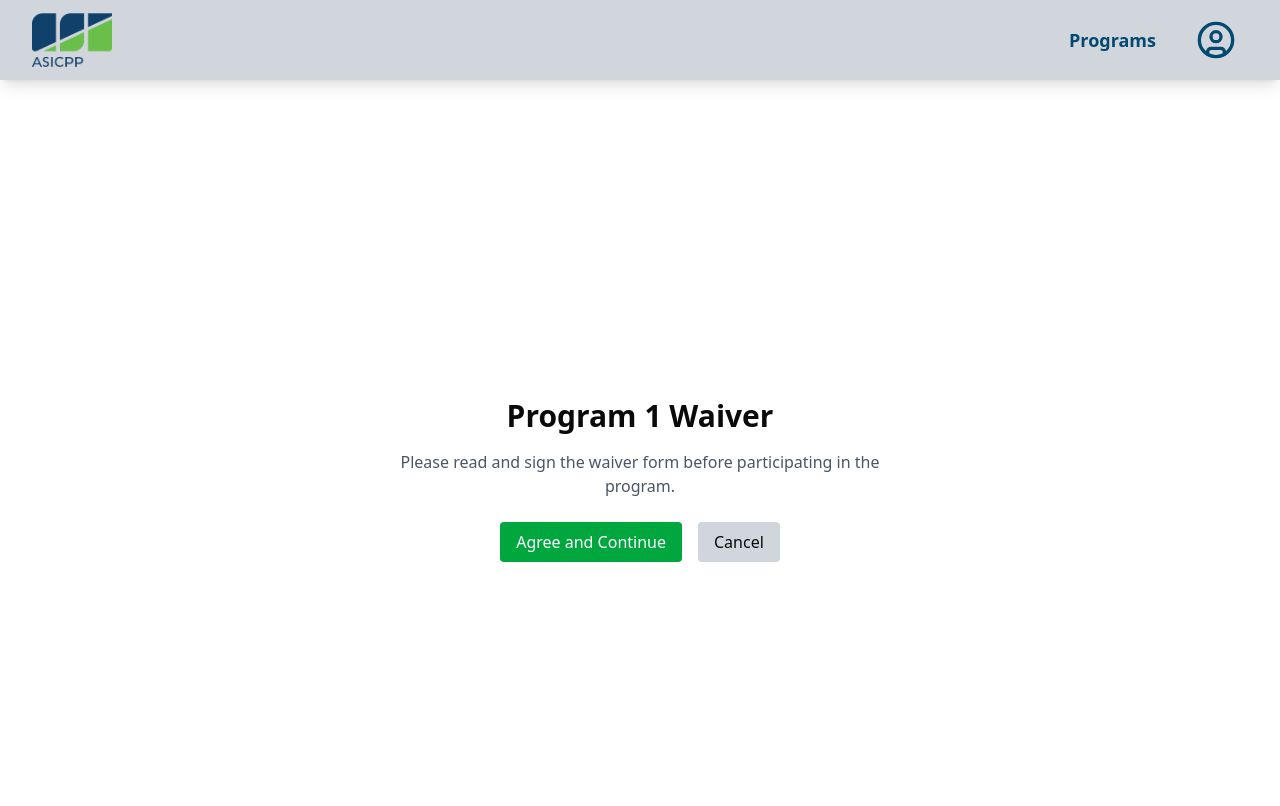
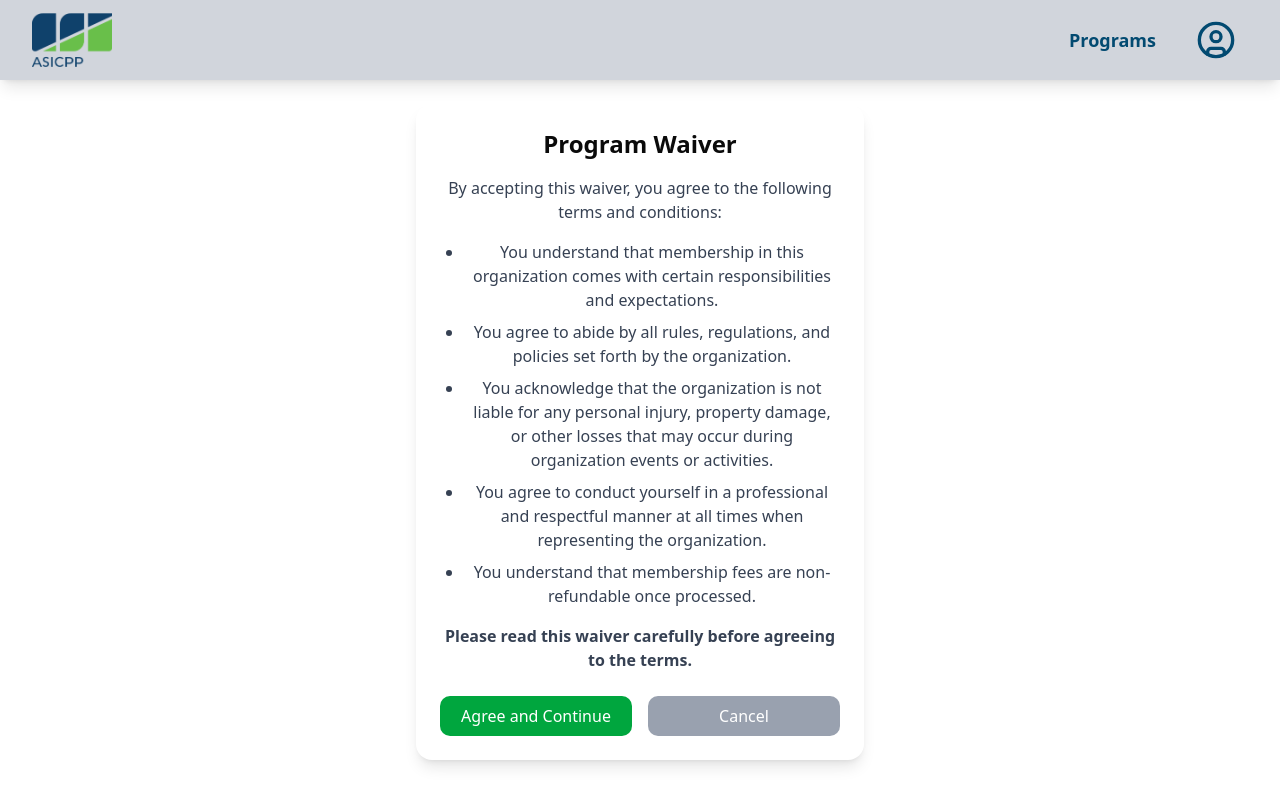
Before and after one commit to ngcp-project/ASIST-Hackathon2025, a Next.js app in the folder frontend/my-app/: page /programs/1/waiver in a window 1280 px wide. Shown: the top 806 px of the page. Built offline with nearby package versions, Linux system fonts and the light colour scheme; no server answers.

Commit message:
programs and program [id] page

```diff
--- a/frontend/my-app/app/(routes)/programs/[id]/page.tsx
+++ b/frontend/my-app/app/(routes)/programs/[id]/page.tsx
@@ -1,70 +1,92 @@
-import React from "react";
-import Link from "next/link";
-import { getProgramById } from "@/lib/mockData/programs";
+// app/programs/[id]/page.tsx
+"use client";
 
-interface ProgramPageProps {
-  params: Promise<{ id: string }>;
-}
+import { useEffect, useState } from "react";
+import { useParams, useRouter } from "next/navigation";
+import { createClient } from "@/lib/supabase/client";
 
-export default async function ProgramDetailPage({ params }: ProgramPageProps) {
-  const { id } = await params;
-  const program = await getProgramById(id);
+export default function ProgramDetailPage() {
+  const { id } = useParams();
+  const router = useRouter();
+  const supabase = createClient();
 
-  if (!program) {
-    return (
-      <div className="min-h-screen flex flex-col">
-        <main className="flex flex-col items-center justify-center h-full text-gray-700">
-          <h1 className="text-2xl font-semibold mb-4">Program not found</h1>
-          <p>Requested program (ID: {id}) does not exist.</p>
-        </main>
-      </div>
-    );
-  }
+  const [program, setProgram] = useState<any>(null);
+  const [isRegistered, setIsRegistered] = useState(false);
+  const [loading, setLoading] = useState(true);
 
-  const formatTime = (time: string) =>
-    new Date(time).toLocaleString("en-US", {
-      weekday: "short",
-      month: "short",
-      day: "numeric",
-      hour: "numeric",
-      minute: "2-digit",
-    });
+  // Fetch program data from Supabase
+  useEffect(() => {
+    const fetchProgram = async () => {
+      const { data, error } = await supabase
+        .from("programs")
+        .select("*")
+        .eq("id", id)
+        .single();
+
+      if (error) console.error(error);
+      else setProgram(data);
+
+      // Check local storage for registration state
+      const stored = localStorage.getItem(`registered_${id}`);
+      if (stored === "true") setIsRegistered(true);
+
+      setLoading(false);
+    };
+
+    fetchProgram();
+  }, [id, supabase]);
+
+  const handleRegister = () => {
+    if (isRegistered) {
+      // Unregister
+      localStorage.removeItem(`registered_${id}`);
+      setIsRegistered(false);
+    } else {
+      // Go to waiver first
+      router.push(`/programs/${id}/waiver`);
+    }
+  };
+
+  // After waiver, the page can re-check localStorage (see below)
+  useEffect(() => {
+    const stored = localStorage.getItem(`registered_${id}`);
+    if (stored === "true") setIsRegistered(true);
+  }, [id]);
+
+  if (loading) return <p className="text-center mt-10">Loading...</p>;
+  if (!program) return <p className="text-center mt-10">Program not found</p>;
 
   return (
-    <div className="min-h-screen flex flex-col">
-      <main className="flex flex-col items-center px-6 py-12">
-        <div className="bg-gray-100 w-full max-w-3xl p-8 rounded-md shadow text-left">
-          <h1 className="text-3xl font-bold mb-3 text-gray-900">
-            {program.title}
-          </h1>
+    <div className="flex flex-col items-center mt-6 min-h-screen p-6">
+      <div className="max-w-md w-full bg-white shadow-lg rounded-2xl p-6">
+        <h1 className="text-2xl font-bold mb-3 text-center">{program.title}</h1>
+        <p className="text-gray-700 mb-3">{program.description}</p>
+        <p className="text-sm text-gray-500 mb-1">
+          <strong>Location:</strong> {program.location}
+        </p>
+        console.log("Program data:", program);
+        <p className="text-sm text-gray-500 mb-4">
+            <strong>Time:</strong>{" "}
+            {new Date(program.start_time).toLocaleString("en-US", {
+              dateStyle: "medium",timeStyle: "short",
+              })}{" "}
+              -{" "}
+            {new Date(program.end_time).toLocaleString("en-US", {
+              dateStyle: "medium",timeStyle: "short",})}
+        </p>
 
-          <p className="text-gray-700 mb-6 leading-relaxed">
-            {program.description}
-          </p>
 
-          <div className="border-t border-gray-300 pt-4 space-y-2 text-gray-800">
-            <p>
-              <strong>Location:</strong> {program.location}
-            </p>
-            <p>
-              <strong>Starts:</strong> {formatTime(program.startTime)}
-            </p>
-            <p>
-              <strong>Ends:</strong> {formatTime(program.endTime)}
-            </p>
-          </div>
-
-          {/*Register Button */}
-          <div className="mt-8 flex justify-center">
-            <Link
-              href={`/programs/${program.id}/waiver`}
-              className="px-6 py-2 bg-blue-600 text-white rounded-md hover:bg-blue-700 transition"
-            >
-              Register
-            </Link>
-          </div>
-        </div>
-      </main>
+        <button
+          onClick={handleRegister}
+          className={`w-full py-2 rounded-lg font-semibold transition ${
+            isRegistered
+              ? "bg-red-500 text-white hover:bg-red-600"
+              : "bg-blue-600 text-white hover:bg-blue-700"
+          }`}
+        >
+          {isRegistered ? "Unregister" : "Register"}
+        </button>
+      </div>
     </div>
   );
 }
--- a/frontend/my-app/app/(routes)/programs/[id]/waiver/page.tsx
+++ b/frontend/my-app/app/(routes)/programs/[id]/waiver/page.tsx
@@ -1,29 +1,51 @@
-import Link from "next/link";
+// app/programs/[id]/waiver/page.tsx
+"use client";
 
-export default async function WaiverPage({ params }: { params: Promise<{ id: string }> }) {
-  const { id } = await params;
+import { useRouter, useParams } from "next/navigation";
+
+export default function WaiverPage() {
+  const router = useRouter();
+  const { id } = useParams();
+
+  const handleAgree = () => {
+    localStorage.setItem(`registered_${id}`, "true");
+    router.push(`/programs/${id}`);
+  };
+
+  const handleCancel = () => {
+    router.push(`/programs/${id}`);
+  };
 
   return (
-    <div className="min-h-screen flex flex-col items-center justify-center p-8">
-      <h1 className="text-3xl font-bold mb-4">Program {id} Waiver</h1>
-      <p className="text-gray-600 mb-6 max-w-lg text-center">
-        Please read and sign the waiver form before participating in the program.
-      </p>
+    <div className="flex flex-col items-center min-h-screen p-6">
+      <div className="max-w-md w-full bg-white shadow-lg rounded-2xl p-6 text-center">
+        <h1 className="text-2xl font-bold mb-4">Program Waiver</h1>
+        <div className="text-gray-700 space-y-4 items-center mb-6">
+        <p>By accepting this waiver, you agree to the following terms and conditions:</p>
+        <ul className="list-disc pl-6 space-y-2">
+          <li>You understand that membership in this organization comes with certain responsibilities and expectations.</li>
+          <li>You agree to abide by all rules, regulations, and policies set forth by the organization.</li>
+          <li>You acknowledge that the organization is not liable for any personal injury, property damage, or other losses that may occur during organization events or activities.</li>
+          <li>You agree to conduct yourself in a professional and respectful manner at all times when representing the organization.</li>
+          <li> You understand that membership fees are non-refundable once processed.</li>
+        </ul>
+        <p className="font-semibold"> Please read this waiver carefully before agreeing to the terms.</p>
+      </div>
 
-      <div className="flex gap-4">
-        <Link
-          href={`/programs/${id}`}
-          className="px-4 py-2 bg-green-600 text-white rounded hover:bg-green-700"
-        >
-          Agree and Continue
-        </Link>
-
-        <Link
-          href={`/programs/${id}`}
-          className="px-4 py-2 bg-gray-300 rounded hover:bg-gray-400"
-        >
-          Cancel
-        </Link>
+        <div className="flex gap-4">
+          <button
+            onClick={handleAgree}
+            className="flex-1 bg-green-600 text-white py-2 rounded-lg hover:bg-green-700"
+          >
+            Agree and Continue
+          </button>
+          <button
+            onClick={handleCancel}
+            className="flex-1 bg-gray-400 text-white py-2 rounded-lg hover:bg-gray-500"
+          >
+            Cancel
+          </button>
+        </div>
       </div>
     </div>
   );
--- a/frontend/my-app/app/(routes)/programs/page.tsx
+++ b/frontend/my-app/app/(routes)/programs/page.tsx
@@ -1,25 +1,26 @@
-"use client";
+// app/(routes)/programs/page.tsx
+import { createClient } from "@/lib/supabase/client";
+import Link from "next/link";
+import {ChevronDown} from "lucide-react";
 
-import React from "react";
-import { ChevronDown } from "lucide-react";
-import Link from "next/link";
+export default async function ProgramsPage() {
+  const supabase = createClient();
 
-export default function Programs() {
-  //mock data
-  const mockPrograms = [
-    { id: 1, name: "Fitness Program" },
-    { id: 2, name: "Student Union" },
-    { id: 3, name: "Recreation Center" },
-    { id: 4, name: "Events & Activities" },
-  ];
+  const { data: programs, error } = await supabase.from("programs").select("*");
+
+  if (error) {
+    console.error("Error fetching programs:", error);
+    return <p className="text-red-500">Failed to load programs.</p>;
+  }
 
   return (
+
     <div className="min-h-screen flex flex-col">
 
       <main className="flex flex-col items-center px-6 py-8 w-full">
         {/*Title*/}
         <div className="bg-gray-300 w-full max-w-4xl h-32 flex items-center justify-center text-xl font-semibold text-black rounded-md">
-          ASICPP
+          Upcoming Activities
         </div>
 
         {/*Filter*/}
@@ -33,18 +34,29 @@ export default function Programs() {
         </div>
 
         {/*Program grid*/}
-        <div className="grid grid-cols-2 sm:grid-cols-3 md:grid-cols-4 gap-6 mt-6 max-w-4xl w-full">
-          {mockPrograms.map((program) => (
+        <div className="grid grid-cols-2 sm:grid-cols-3 md:grid-cols-4 gap-6 mt-6 max-w-4xl w-">
+          {programs?.map((program) => (
             <Link
             key={program.id}
             href={`/programs/${program.id}`}
-              className="bg-gray-300 aspect-square flex items-center justify-center text-sm font-medium text-black rounded-md hover:bg-gray-400 transition cursor-pointer"
+            className="p-6 border rounded-lg shadow hover:shadow-lg transition bg-white"
           >
-              {program.name}
+            <h2 className="text-xl font-semibold">{program.title}</h2>
+            <p className="text-sm mt-3 text-gray-500">
+              📍 {program.location}
+            </p>
+
+            <p className="text-sm text-gray-500 mb-4">
+              <strong>Time:</strong>{" "}
+              {new Date(program.start_time).toLocaleString("en-US", {
+                dateStyle: "medium",timeStyle: "short",})}{" "}-{" "}
+                {new Date(program.end_time).toLocaleString("en-US", {
+                  dateStyle: "medium",timeStyle: "short",})}
+            </p>
           </Link>
         ))}
       </div>
       </main>
     </div>
-  )
+  );
 }
--- a/frontend/my-app/lib/mockData/programs.ts
+++ /dev/null
@@ -1,46 +0,0 @@
-//Mock data
-
-export const mockPrograms = [
-  {
-    id: "1",
-    title: "Campus Fitness Bootcamp",
-    description:
-      "Join our high-energy morning fitness sessions designed to improve endurance, strength, and flexibility. All levels are welcome!",
-    location: "Bronco Recreation and Intramural Complex (BRIC)",
-    startTime: "2025-10-20T07:00:00",
-    endTime: "2025-10-20T08:30:00",
-  },
-  {
-    id: "2",
-    title: "Student Union Game Night",
-    description:
-      "An evening of games, snacks, and fun! Compete in board games and video game tournaments with other students.",
-    location: "BSC Ursa Major Room",
-    startTime: "2025-10-22T18:00:00",
-    endTime: "2025-10-22T21:00:00",
-  },
-  {
-    id: "3",
-    title: "Outdoor Adventure: Mt. Baldy Hike",
-    description:
-      "Experience a guided hike through Mt. Baldy’s scenic trails. Transportation and gear provided. Register early — spots fill up fast!",
-    location: "Meet at BRIC North Entrance",
-    startTime: "2025-10-28T06:00:00",
-    endTime: "2025-10-28T13:00:00",
-  },
-  {
-    id: "4",
-    title: "Art and Wellness Workshop",
-    description:
-      "A relaxing evening combining mindfulness practices with creative art activities. Materials will be provided.",
-    location: "University Art Studio 204",
-    startTime: "2025-10-25T17:00:00",
-    endTime: "2025-10-25T19:00:00",
-  },
-];
-
-//data fetching... replace with db when ready
-export async function getProgramById(id: string) {
-  await new Promise((resolve) => setTimeout(resolve, 200));
-  return mockPrograms.find((p) => p.id === id);
-}
```
Lines whose indentation alone changed are shown as unchanged.
